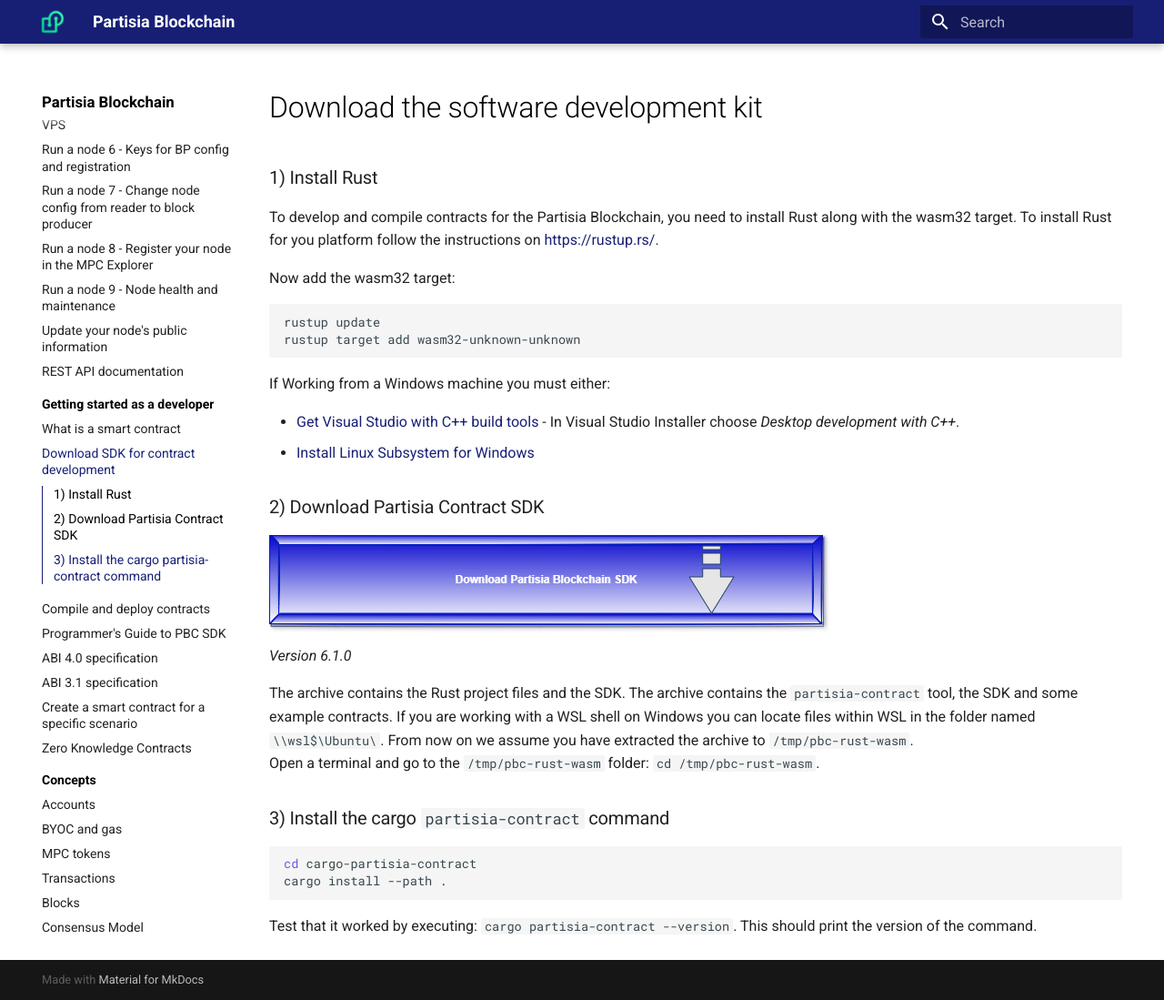
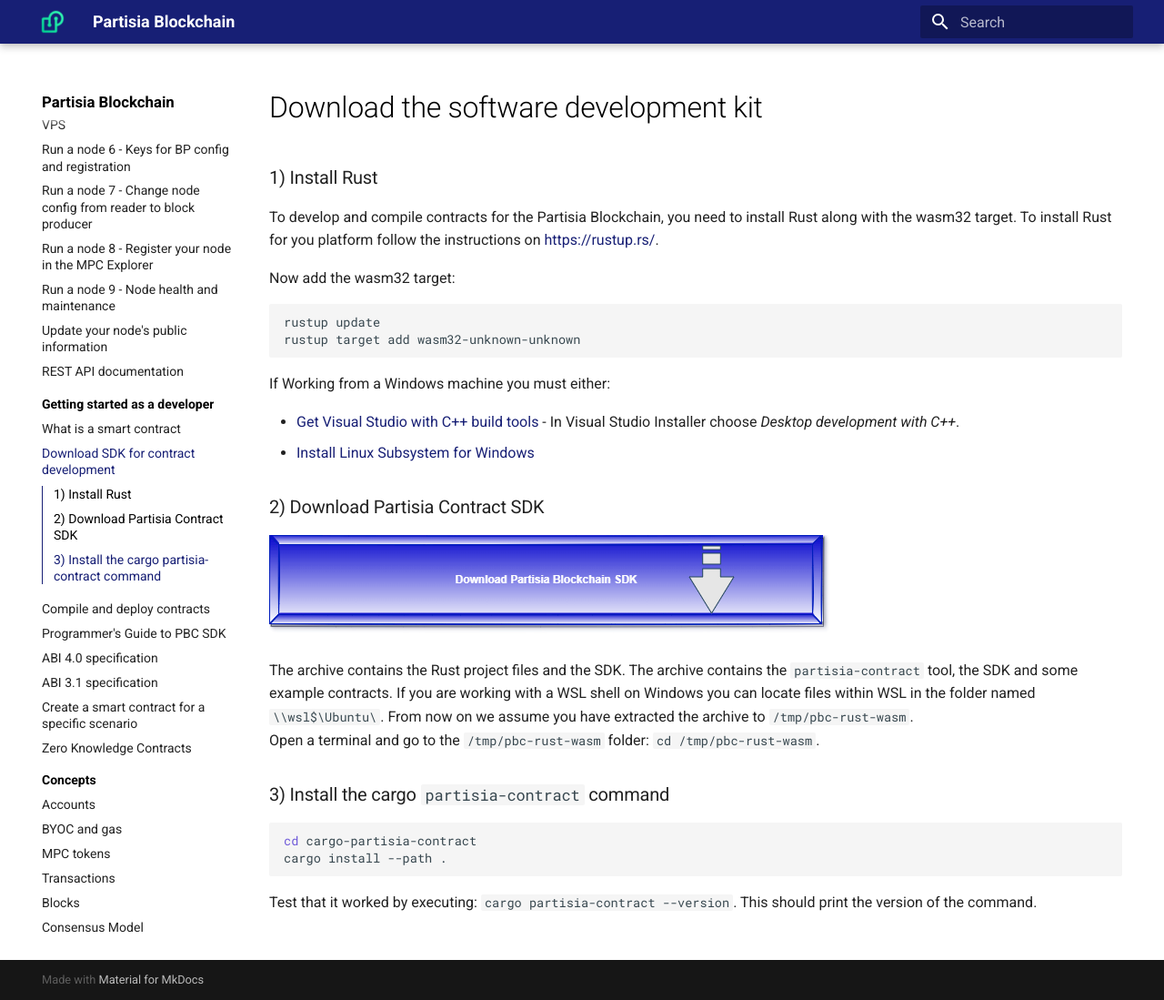
Before and after one commit to 0xSero/partisia-docs, an MkDocs documentation site: the page built from docs/download-sdk.md, in a window 1280 px wide and 1099 px high. Shown: the whole window at 91% size. Built offline with MkDocs 1.6.1 and Material for MkDocs 9.7.7, drawn with Linux system fonts in a browser that asks for light colours; a script that is not in the unit is left out.

Commit message:
version number in caption non-interactive

```diff
--- a/docs/download-sdk.md
+++ b/docs/download-sdk.md
@@ -17,7 +17,6 @@
 ### 2) Download Partisia Contract SDK
 
 [![button](ButtonDownload.png)](LINK_TO_RUST_CONTRACT_SDK)
-*Version 6.1.0*
 
 The archive contains the Rust project files and the SDK. The archive contains the `partisia-contract` tool, the SDK and some example contracts.
 If you are working with a WSL shell on Windows you can locate files within WSL in the folder named `\\wsl$\Ubuntu\`.
```
